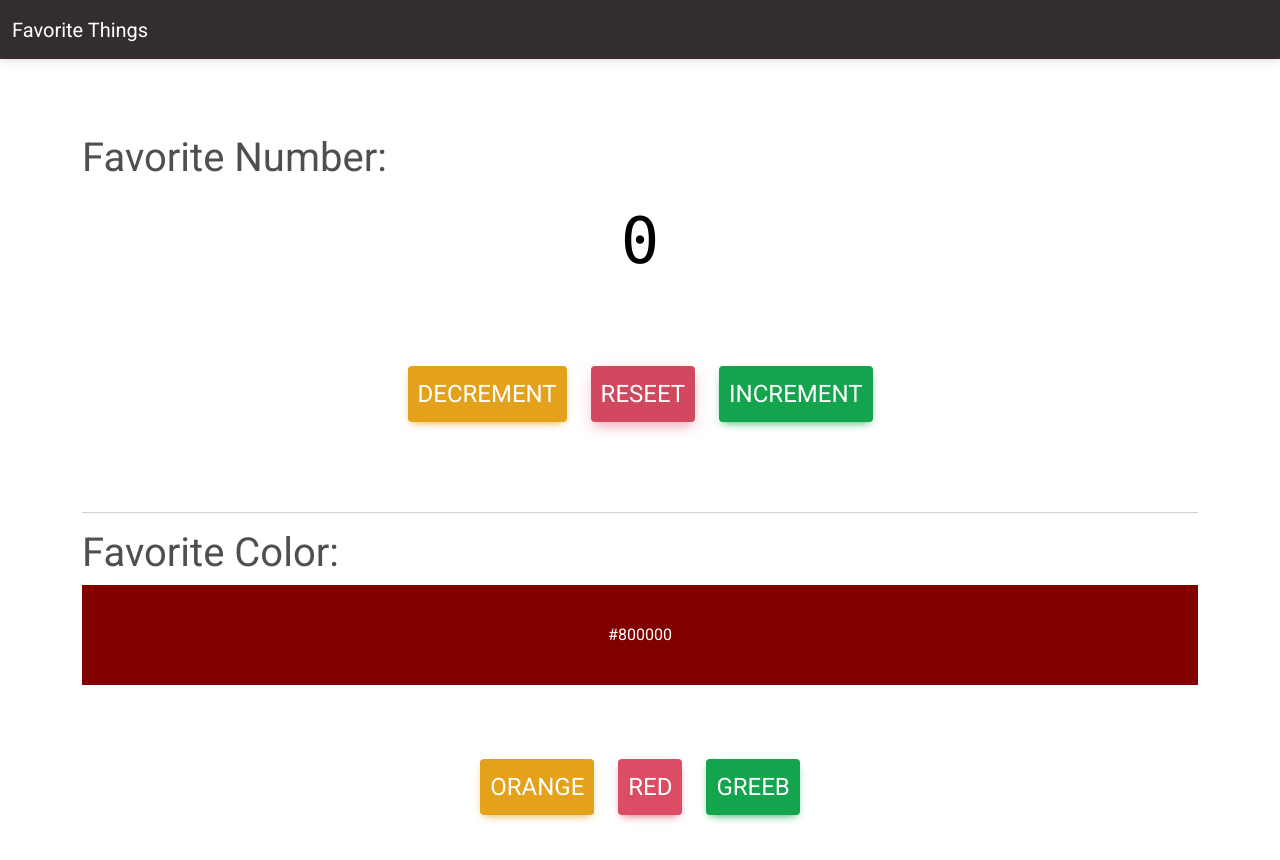
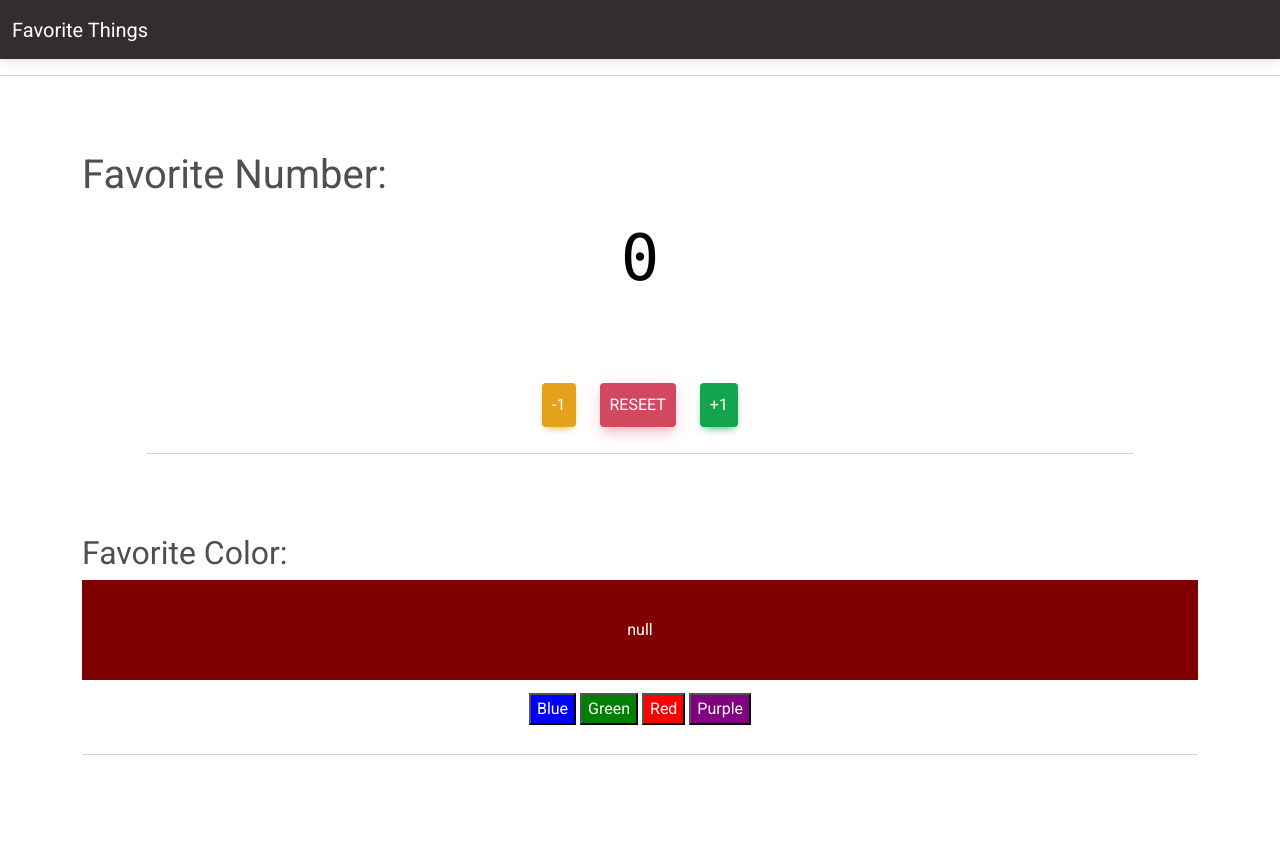
Before and after one commit to rhit-pascenby/280, a plain HTML site: page HomeWork01/index.html in a window 1280 px wide. Both pictures are taken after a click on the button "RESEET". After the commit the page ends 800 px from the top, so only its background shows below. Drawn offline with nearby package versions, Linux system fonts and the light colour scheme.

Commit message:
worked more on hw

```diff
--- a/HomeWork01/index.html
+++ b/HomeWork01/index.html
@@ -29,39 +29,46 @@
   </div>
 
 </nav>
+<hr>
 
 <div id="mainPage" class = "container page-container">
   <h1>Favorite Number:</h1>
   <div id="counterText">0</div>
   <div class="button-group">
-  <button id="decrementButton" type="button" class="btn btn-warning">Decrement</button>
+  <button id="decrementButton" type="button" class="btn btn-warning">-1</button>
   <button id = "resetButton" type="button" class="btn btn-danger">Reseet</button>
-  <button id="incrementButton" type="button" class="btn btn-success">Increment</button>
+  <button id="incrementButton" type="button" class="btn btn-success">+1</button>
 
-
-</div>
-
-<hr>
-
-
-<h1>Favorite Color:</h1>
-<div class = "favoriteColorContainer">
-<div class = "box" id="favoriteColorBox">#800000</div>
-
-
-<div class="button-group">
-  <button id="orangeButton" type="button" class="btn btn-warning">Orange</button>
-  <button id = "redButton" type="button" class="btn btn-danger">Red</button>
-  <button id="greenButton" type="button" class="btn btn-success">greeb</button>
-
-
-</div>
-</div>
+  <hr>
 </div>
 
 
 
+
+<h2>Favorite Color:</h2>
+
+<div class = "favoriteColorContainer"></div>
+<div class = "box" id="favoriteColorBox">#800000</div>
+
+<div class="button-group2">
+
+  <button id="blueButton" type="button" style="background-color: #0000ff; color: white">Blue</button>
+  <button id="greenButton" type="button" style="background-color: #008000;color: white">Green</button>
+
+  <button id = "redButton" type="button" style="background-color: #ff0000;color: white">Red</button>
+
+  <button id="purpleButton" type="button" style="background-color: #800080 ;color: white">Purple</button>
+
+
+
+
+</div>
+<hr>
+</div>
+
+
+
+
       <script src="scripts/main.js" async defer></script>
-
     </body>
 </html>
--- a/HomeWork01/scripts/main.js
+++ b/HomeWork01/scripts/main.js
@@ -21,18 +21,27 @@ main = function(){
         updateView();
     }
 
-    document.querySelector("#orangeButton").onclick = (event) =>{
-        color = '#FFA500'
+    document.querySelector("#purpleButton").onclick = (event) =>{
+        color = '#800080'
+        c_name = 'Purple'
+        console.log(color);
+        updateView();
+    }
+    document.querySelector("#blueButton").onclick = (event) =>{
+        color = "#0000ff"
+        c_name = 'blue'
         console.log(color);
         updateView();
     }
     document.querySelector("#redButton").onclick = (event) =>{
         color = '#FF0000'
+        c_name = 'Red'
         console.log(color);
         updateView();
     }
     document.querySelector("#greenButton").onclick = (event) =>{
-        color = '	#7CFC00'
+        color = '#008000'
+        c_name = 'Green';
         console.log(color);
         updateView();
     }
@@ -41,9 +50,9 @@ main = function(){
 updateView = function(){
     document.querySelector("#counterText").innerHTML = ` ${counter}`
     favoriteColorBox.style.backgroundColor = color;
-    document.querySelector("#favoriteColorBox").innerHTML = color
+    document.querySelector("#favoriteColorBox").innerHTML = c_name;
 }
 let counter = 0;
-
+var c_name = 'null';
 var color = '#800000';
 main();
--- a/HomeWork01/styles/main.css
+++ b/HomeWork01/styles/main.css
@@ -13,7 +13,7 @@ body {
 }
 
 .button-group > button {
-    font-size: 1.5em;
+    font-size: 1em;
     margin: 10px;
     padding: 10px;
 }
@@ -25,7 +25,7 @@ body {
     text-align: center;
 }
 
-#favoriteColorContainer {
+favoriteColorContainer {
     width: 200px;
     margin: 20px;
 
@@ -38,3 +38,14 @@ body {
     text-align: center;
     color: white;
  }
+
+ .button-group2{
+
+    padding: 1vw;
+    text-align: center;
+
+}
+.button-group2 > button {
+    font-size: 1em;
+
+}
```
Also changed, not shown: Practice_03/test.html (+1 -0 lines).
